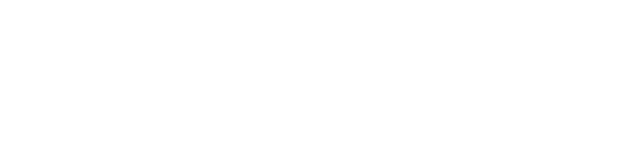
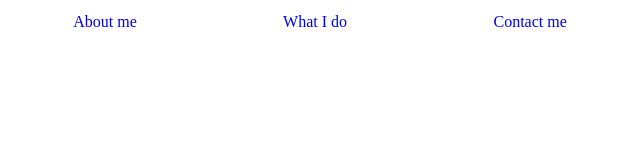
Before and after one commit to Reomar/About-me-test, a plain HTML site: page main page/index.html in a window 1280 px wide. Shown: the whole page, without its empty margins (320-960 px from the left). Drawn offline with Linux system fonts and the light colour scheme.

Commit message:
added nav bar
still needs position fixing

```diff
--- a/main page/index.html
+++ b/main page/index.html
@@ -11,5 +11,15 @@
 
     <body>
 
+        <header>
+            <nav>
+                <ul>
+                    <li><a href="#">About me</a></li>
+                    <li><a href="#">What I do</a></li>
+                    <li><a href="#">Contact me</a></li>
+                </ul>
+            </nav>
+        </header>
+
     </body>
 </html>
--- a/main page/main.css
+++ b/main page/main.css
@@ -0,0 +1,43 @@
+/*-----Global-----*/
+
+*{
+    margin: 0;
+    padding: 0;
+    outline: 0;
+    border: 0;
+    font-size: 100%;
+    vertical-align: baseline;
+
+}
+
+/*-----header-----*/
+
+header nav {
+    background-color: white;
+    height: inherit;
+}
+
+header nav ul {
+    list-style: none;
+    display: flex;
+    flex-direction: row;
+    width: 50%;
+    margin-left: auto;
+    margin-right: auto;
+}
+
+header nav ul li{
+    margin-left: auto;
+    margin-right: auto;
+    text-align: center;
+}
+
+header nav ul li a {
+    padding: 13px;
+    display: block;
+    text-decoration: none;
+}
+
+header nav ul li a:active , a:hover {
+    background-color: tomato;
+}
```
Also changed, not shown: $assets/web/MIH_Blog_Web-Design-Trends.png (added), $assets/web/MIH_Blog_Web-Design-Trends@2x.png (added), main page/$assets/Group 13.png (added), main page/$assets/Group 13@2x.png (added).
